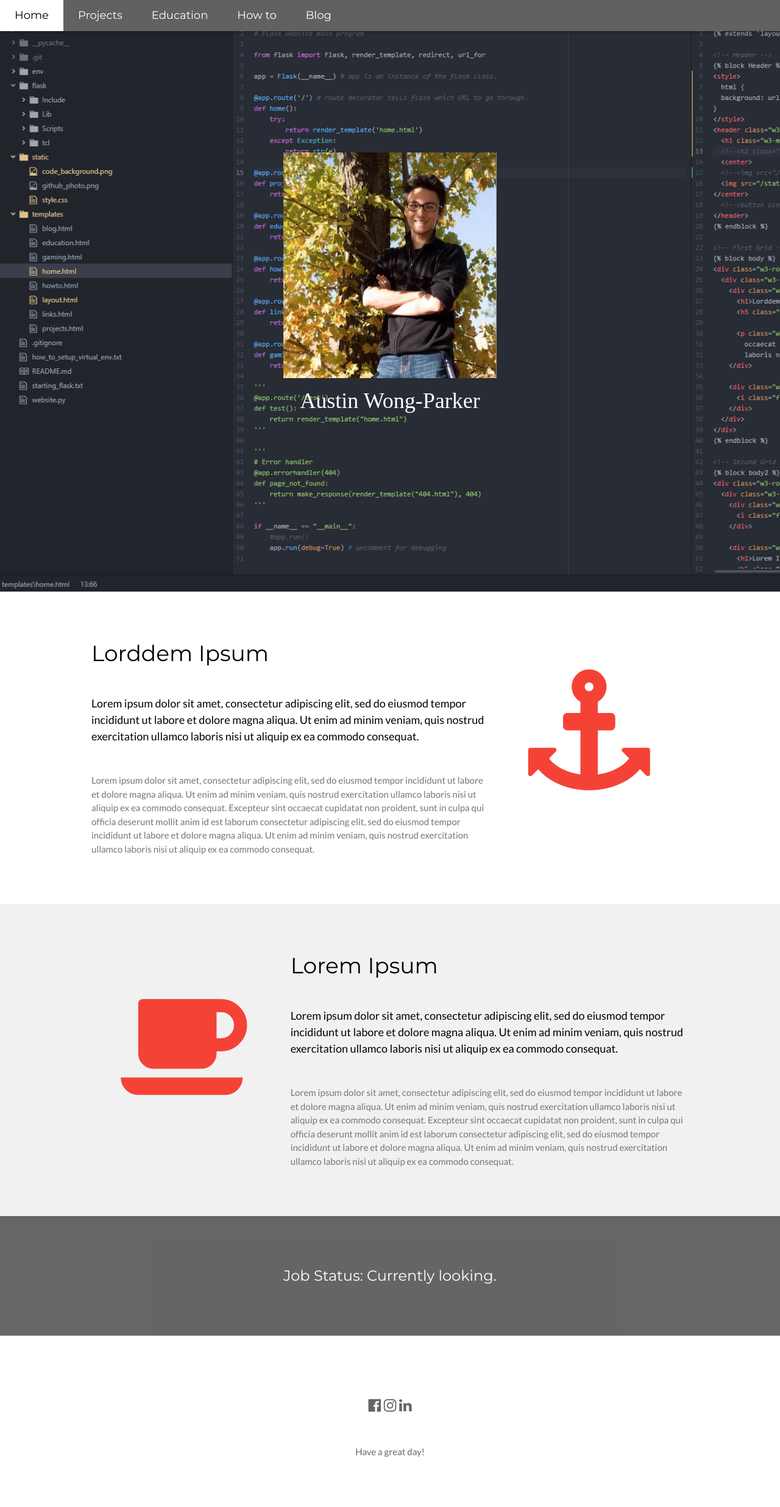
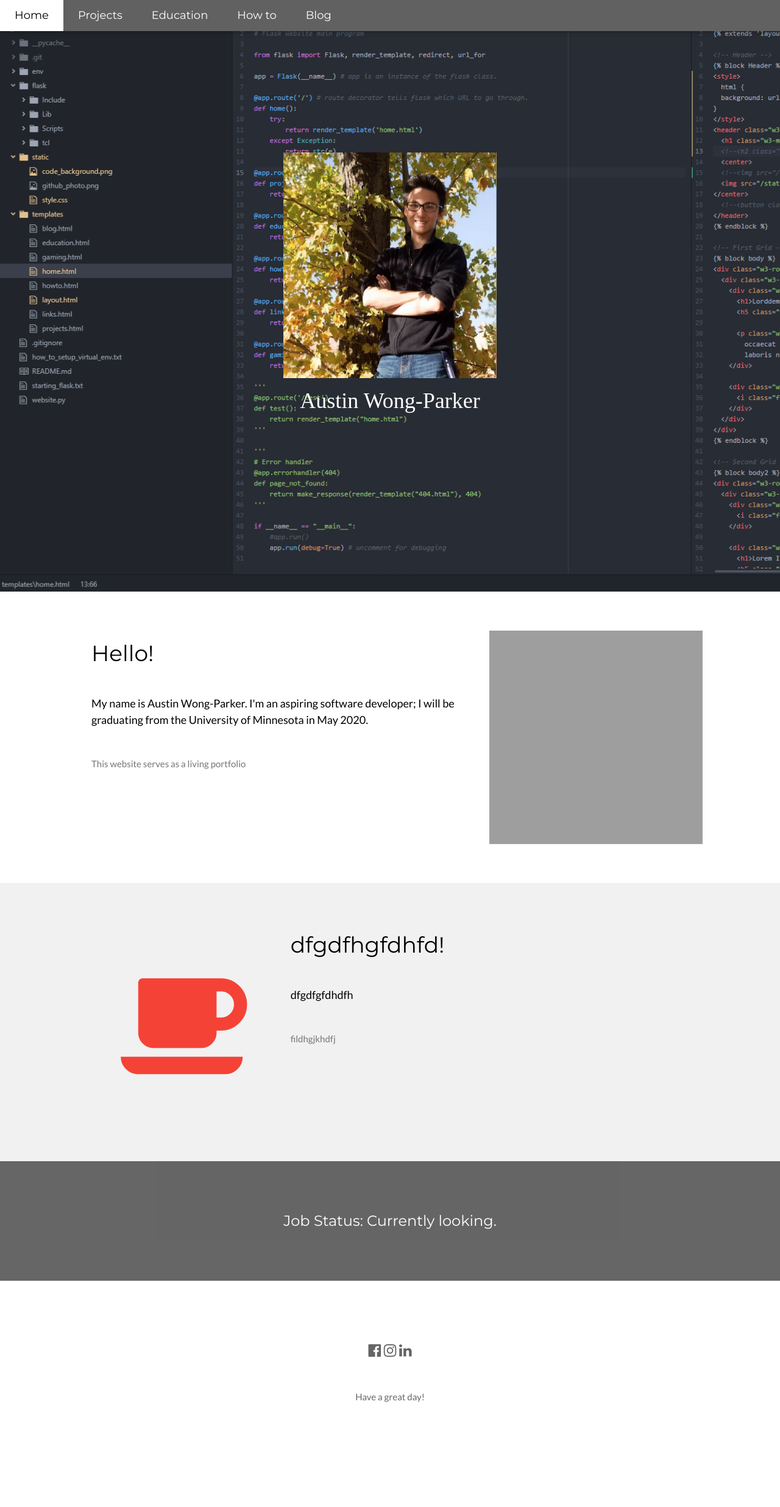
Before and after one commit to AustinWongParker/flaskwebsite, a Flask app: page / in a window 1280 px wide. Shown: the whole page at 61% size. After the commit the page ends 2299 px from the top, so only its background shows below. Run offline with Flask 2, Linux system fonts and the light colour scheme; grey boxes are pictures that could not be loaded.

Commit message:
added images

```diff
--- a/templates/home.html
+++ b/templates/home.html
@@ -21,16 +21,14 @@
 <div class="w3-row-padding w3-padding-64 w3-container">
   <div class="w3-content">
     <div class="w3-twothird">
-      <h1>Lorddem Ipsum</h1>
-      <h5 class="w3-padding-32">Lorem ipsum dolor sit amet, consectetur adipiscing elit, sed do eiusmod tempor incididunt ut labore et dolore magna aliqua. Ut enim ad minim veniam, quis nostrud exercitation ullamco laboris nisi ut aliquip ex ea commodo consequat.</h5>
+      <h1>Hello!</h1>
+      <h5 class="w3-padding-32">My name is Austin Wong-Parker. I'm an aspiring software developer; I will be graduating from the University of Minnesota in May 2020.</h5>
 
-      <p class="w3-text-grey">Lorem ipsum dolor sit amet, consectetur adipiscing elit, sed do eiusmod tempor incididunt ut labore et dolore magna aliqua. Ut enim ad minim veniam, quis nostrud exercitation ullamco laboris nisi ut aliquip ex ea commodo consequat. Excepteur sint
-        occaecat cupidatat non proident, sunt in culpa qui officia deserunt mollit anim id est laborum consectetur adipiscing elit, sed do eiusmod tempor incididunt ut labore et dolore magna aliqua. Ut enim ad minim veniam, quis nostrud exercitation ullamco
-        laboris nisi ut aliquip ex ea commodo consequat.</p>
+      <p class="w3-text-grey">This website serves as a living portfolio</p>
     </div>
 
     <div class="w3-third w3-center">
-      <i class="fa fa-anchor w3-padding-64 w3-text-red"></i>
+      <img src="/static/austin_and_cooper.png" height="350" width="350">
     </div>
   </div>
 </div>
@@ -45,12 +43,10 @@
     </div>
 
     <div class="w3-twothird">
-      <h1>Lorem Ipsum</h1>
-      <h5 class="w3-padding-32">Lorem ipsum dolor sit amet, consectetur adipiscing elit, sed do eiusmod tempor incididunt ut labore et dolore magna aliqua. Ut enim ad minim veniam, quis nostrud exercitation ullamco laboris nisi ut aliquip ex ea commodo consequat.</h5>
+      <h1>dfgdfhgfdhfd!</h1>
+      <h5 class="w3-padding-32">dfgdfgfdhdfh</h5>
 
-      <p class="w3-text-grey">Lorem ipsum dolor sit amet, consectetur adipiscing elit, sed do eiusmod tempor incididunt ut labore et dolore magna aliqua. Ut enim ad minim veniam, quis nostrud exercitation ullamco laboris nisi ut aliquip ex ea commodo consequat. Excepteur sint
-        occaecat cupidatat non proident, sunt in culpa qui officia deserunt mollit anim id est laborum consectetur adipiscing elit, sed do eiusmod tempor incididunt ut labore et dolore magna aliqua. Ut enim ad minim veniam, quis nostrud exercitation ullamco
-        laboris nisi ut aliquip ex ea commodo consequat.</p>
+      <p class="w3-text-grey">fildhgjkhdfj</p>
     </div>
   </div>
 </div>
```
Also changed, not shown: static/austin_and_cooper.jpg (added), 1 other file.
